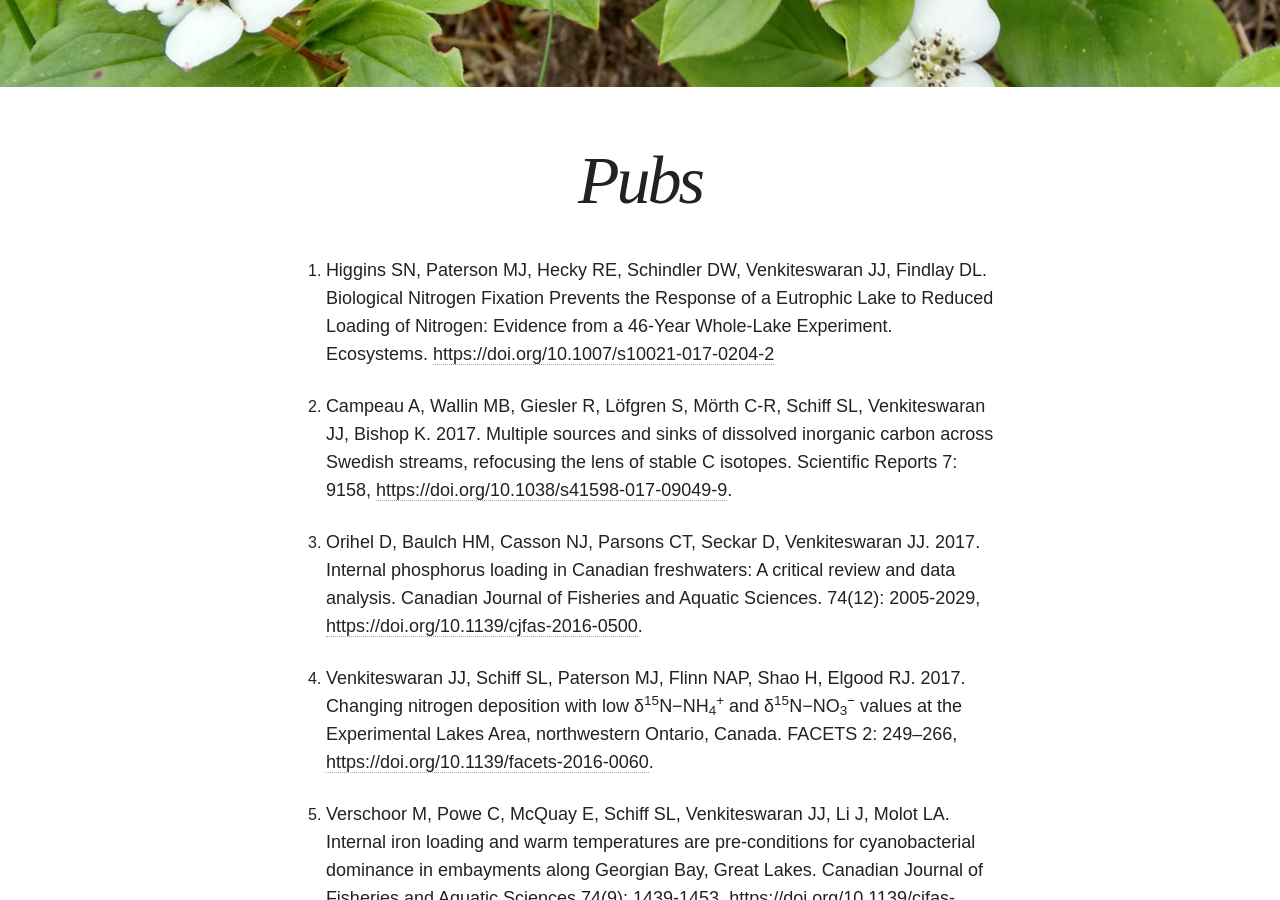
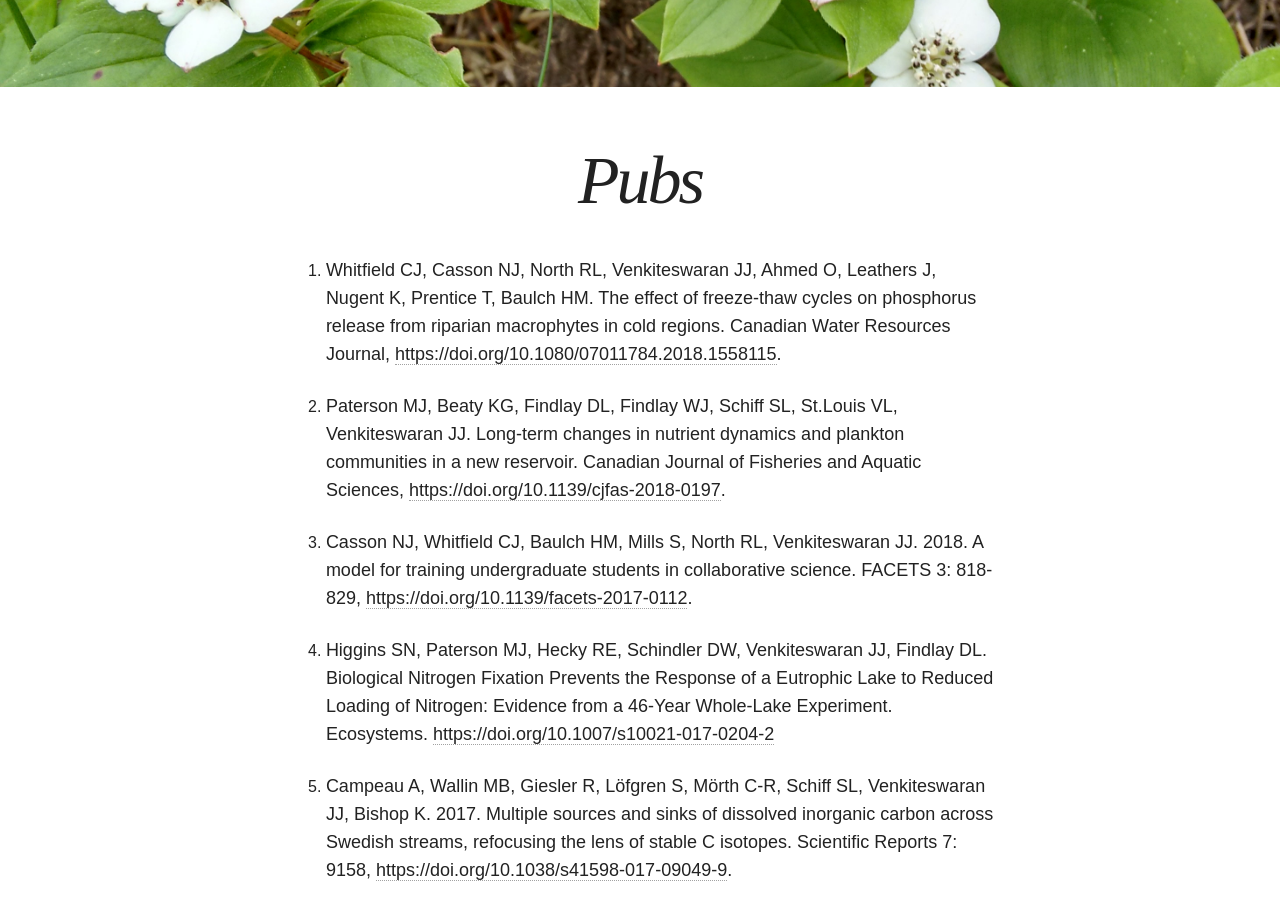
Before and after one commit to jjvenky/jjvenky.github.io, a Jekyll site: the page built from pubs/index.md, in a window 1280 px wide and 900 px high, scrolled down 459 px. Built offline with Jekyll 4.4.1, drawn with Linux system fonts in a browser that asks for light colours; nearby versions of some CDN libraries.

Commit message:
Updated pubs

```diff
--- a/pubs/index.md
+++ b/pubs/index.md
@@ -3,13 +3,19 @@ layout: page
 title: Pubs
 excerpt:
 permalink: /pubs/
-modified: 2017-11-07
+modified: 2019-01-07
 image:
   feature: cornus_feature.jpg
 #  credit: Jason Venkiteswaran
 ---
 
 {: reversed="reversed"}
+
+30. Whitfield CJ, Casson NJ, North RL, Venkiteswaran JJ, Ahmed O, Leathers J, Nugent K, Prentice T, Baulch HM. The effect of freeze-thaw cycles on phosphorus release from riparian macrophytes in cold regions. Canadian Water Resources Journal, <https://doi.org/10.1080/07011784.2018.1558115>.
+
+29.	Paterson MJ, Beaty KG, Findlay DL, Findlay WJ, Schiff SL, St.Louis VL, Venkiteswaran JJ. Long-term changes in nutrient dynamics and plankton communities in a new reservoir. Canadian Journal of Fisheries and Aquatic Sciences, <https://doi.org/10.1139/cjfas-2018-0197>.
+
+28.	Casson NJ, Whitfield CJ, Baulch HM, Mills S, North RL, Venkiteswaran JJ. 2018. A model for training undergraduate students in collaborative science. FACETS 3: 818-829, <https://doi.org/10.1139/facets-2017-0112>.
 
 27.	Higgins SN, Paterson MJ, Hecky RE, Schindler DW, Venkiteswaran JJ, Findlay DL. Biological Nitrogen Fixation Prevents the Response of a Eutrophic Lake to Reduced Loading of Nitrogen: Evidence from a 46-Year Whole-Lake Experiment. Ecosystems. <https://doi.org/10.1007/s10021-017-0204-2>
 
```
